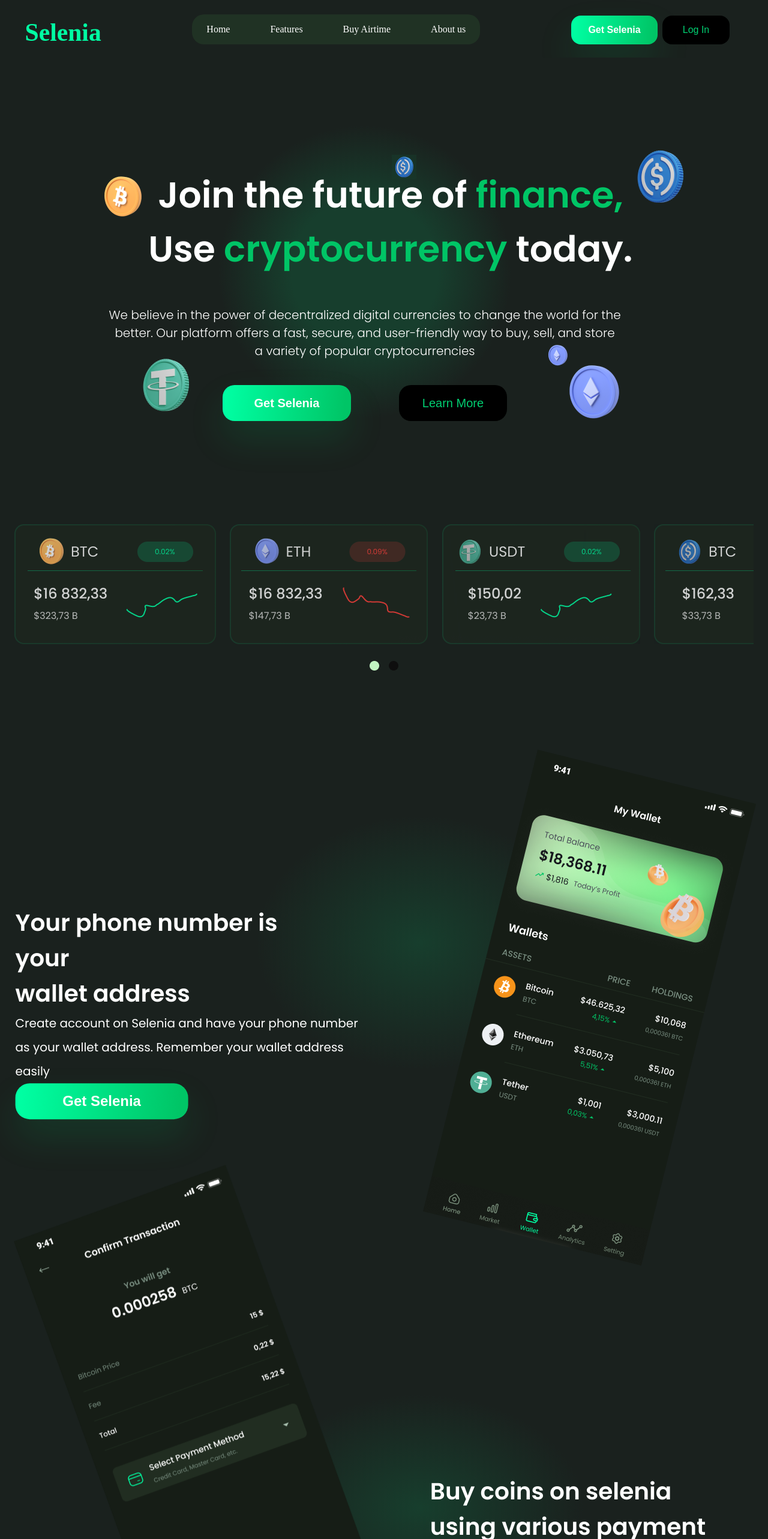
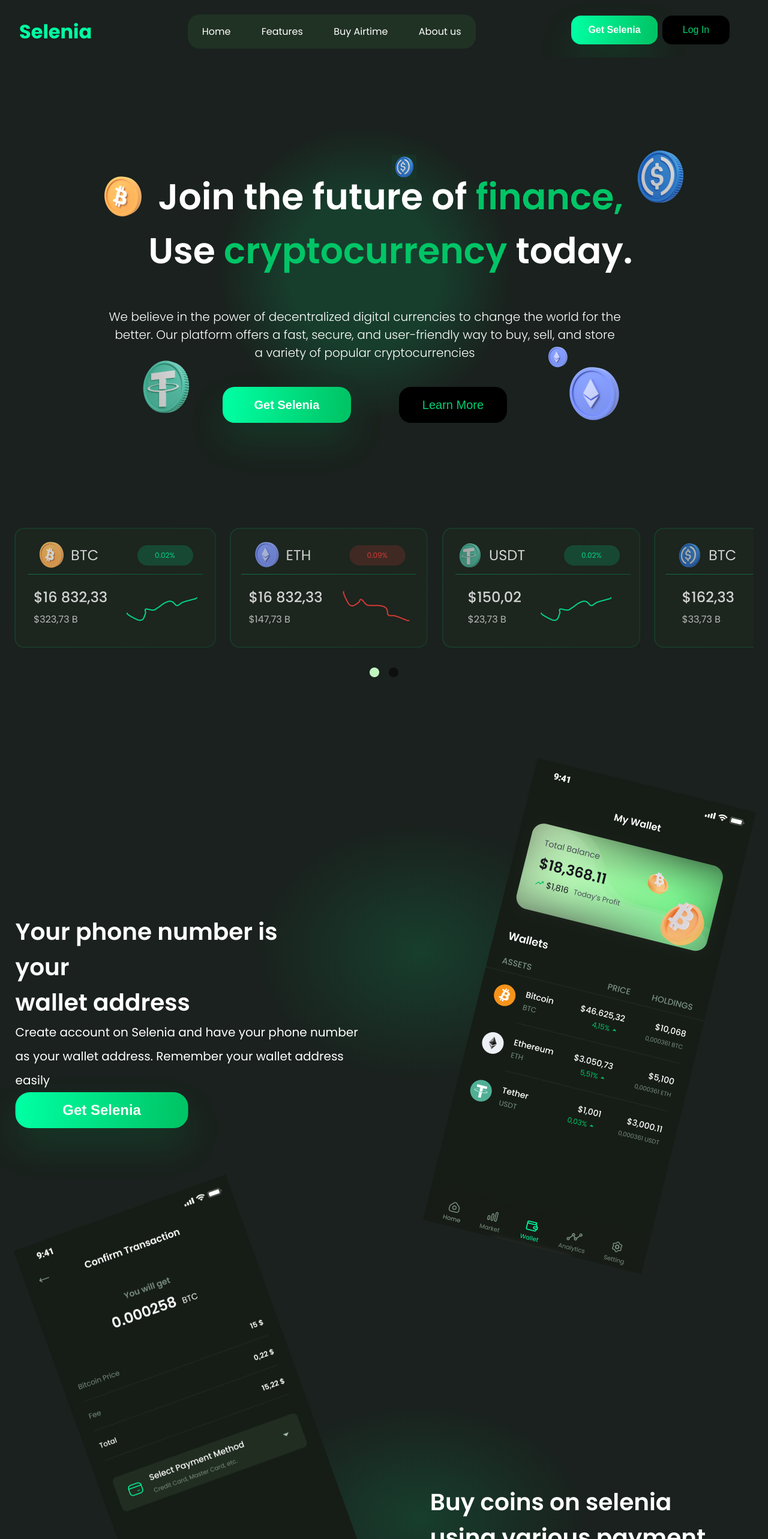
Before and after one commit to AkingboyeOluwa7/seleniaProject, a React (Create React App) app: page / in a window 1280 px wide. Shown: the top 2566 px of the page at 60% size. Built offline with nearby package versions, Linux system fonts and the light colour scheme.

Commit message:
Update App.css

```diff
--- a/src/App.css
+++ b/src/App.css
@@ -7,7 +7,7 @@
 #home-container {
   overflow-x: hidden;
   background: #154d39;
-
+font-family: "poppins";
 }
 
 .header {
@@ -26,11 +26,12 @@
 }
 
 .seleniaa-text {
-  font-size: 1.3em;
+  font-size: 1em;
   font-weight: 700;
   color: #00ffa3;
   padding-left: 2em;
   padding-top: 0.3em;
+  font-family: "poppins";
 }
 
 .selenia-text {
@@ -123,6 +124,7 @@
   position: relative;
   bottom: 2em;
   background-color: #1a211e;
+  font-family: "poppins";
 }
 
 #frame1 {
@@ -130,6 +132,7 @@
   color: white;
   position: relative;
 right: 2em;
+font-family: "poppins";
 }
 .ellipses1 {
   display: flex;
@@ -301,6 +304,7 @@
   color: white;
   position: relative;
   bottom: 2em;
+  font-family: "poppins";
 }
 
 .gettingstarted0 {
@@ -311,6 +315,7 @@
   padding-top: 8em;
 background: radial-gradient(closest-corner at 700px 450px,  #173e2d,  #1A211E,  #1A211E, #1a211e );
   color: white;
+  font-family: "poppins";
 }
 .gettingstarted {
   display: flex;
```
